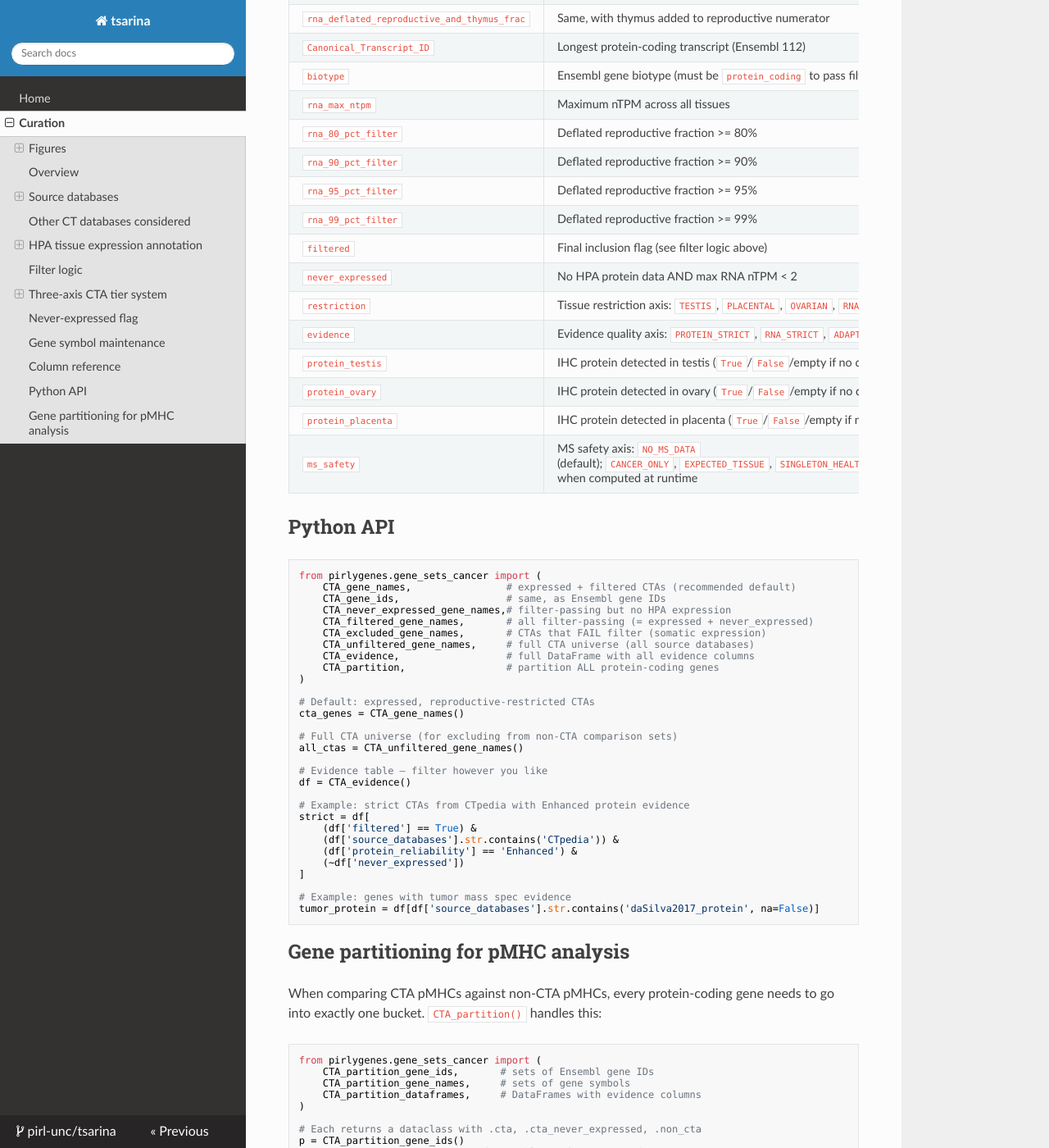
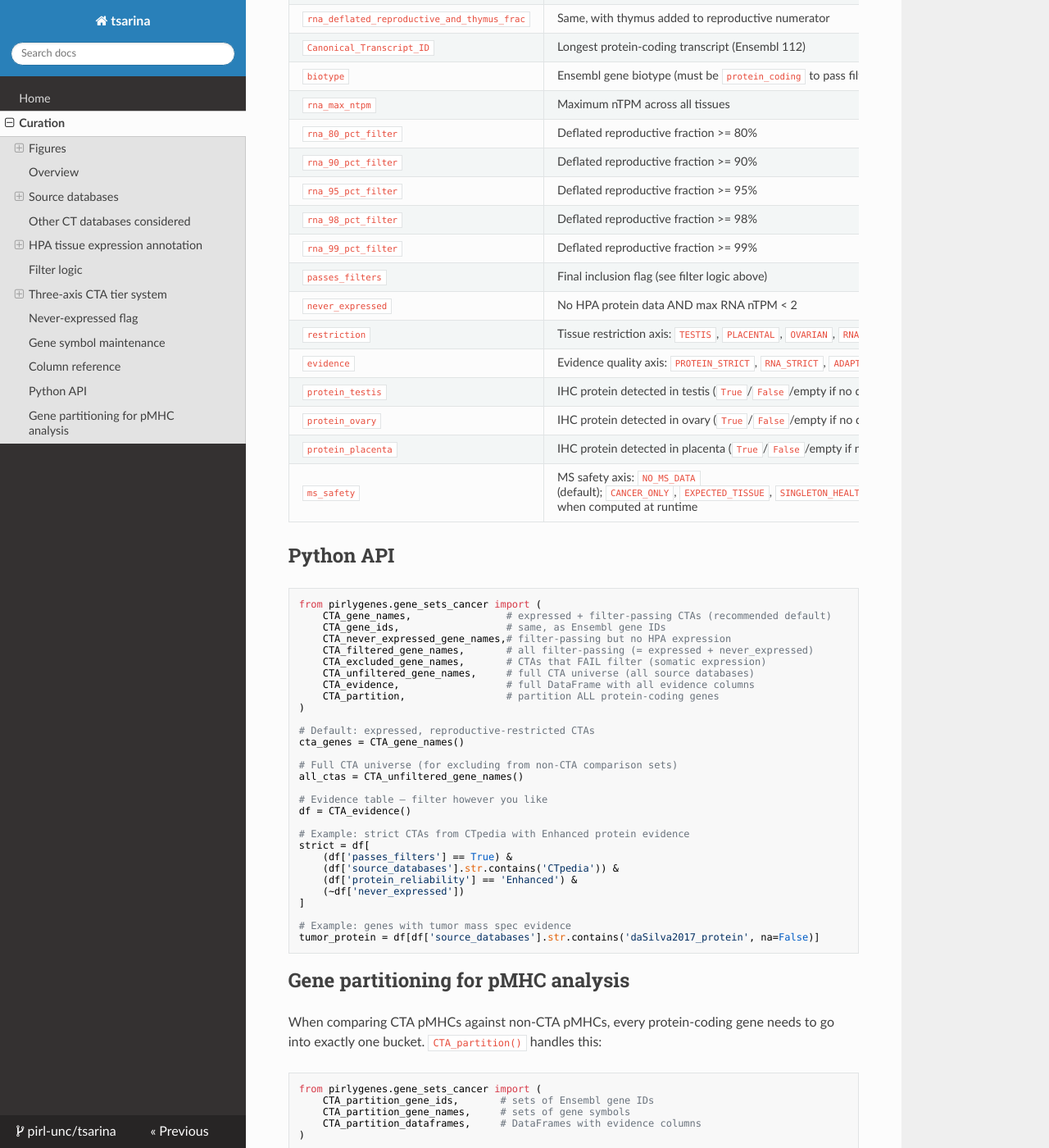
Before and after one commit to pirl-unc/tsarina, an MkDocs documentation site: the page built from docs/curation.md, in a window 1280 px wide and 1400 px high, scrolled down 10405 px. Shown: the whole window at 82% size. Built offline with MkDocs 1.6.1, drawn with Linux system fonts in a browser that asks for light colours; nearby versions of some CDN libraries; some of the changed text lies outside the part shown.

Commit message:
Relax CTA filter threshold and rename inclusion column (#51)

````diff
--- a/docs/curation.md
+++ b/docs/curation.md
@@ -130,14 +130,17 @@
 
 ## Filter logic
 
-The `filtered` column uses tiered deflated RNA reproductive fraction thresholds that scale with protein data confidence. Higher-confidence protein data in reproductive tissues provides corroborating evidence, allowing a more permissive RNA threshold:
+The `passes_filters` column uses tiered deflated RNA reproductive fraction
+thresholds that scale with protein data confidence. Higher-confidence protein
+data in reproductive tissues provides corroborating evidence, allowing a more
+permissive RNA threshold:
 
 | Protein evidence | Required deflated RNA fraction |
 |---|---|
 | Enhanced (orthogonal validation) + reproductive only | >= 80% |
 | Supported (consistent characterization) + reproductive only | >= 90% |
 | Approved (basic validation) + reproductive only | >= 95% |
-| Uncertain or no protein data available | >= 99% |
+| Uncertain or no protein data available | >= 98% |
 
 **Additional filter criteria**:
 - Gene must be protein-coding (Ensembl biotype = `protein_coding`)
@@ -146,7 +149,9 @@
 
 ## Three-axis CTA tier system
 
-Every filtered CTA gene is classified along three independent axes: **restriction** (what tissues), **evidence** (how confident), and **ms_safety** (MS evidence in healthy tissue).
+Every filter-passing CTA gene is classified along three independent axes:
+**restriction** (what tissues), **evidence** (how confident), and
+**ms_safety** (MS evidence in healthy tissue).
 
 ### Axis 1: `restriction` — tissue restriction category
 
@@ -281,8 +286,9 @@
 | `rna_80_pct_filter` | Deflated reproductive fraction >= 80% |
 | `rna_90_pct_filter` | Deflated reproductive fraction >= 90% |
 | `rna_95_pct_filter` | Deflated reproductive fraction >= 95% |
+| `rna_98_pct_filter` | Deflated reproductive fraction >= 98% |
 | `rna_99_pct_filter` | Deflated reproductive fraction >= 99% |
-| `filtered` | Final inclusion flag (see filter logic above) |
+| `passes_filters` | Final inclusion flag (see filter logic above) |
 | `never_expressed` | No HPA protein data AND max RNA nTPM < 2 |
 | `restriction` | Tissue restriction axis: `TESTIS`, `PLACENTAL`, `OVARIAN`, `RNA_ONLY`, or empty |
 | `evidence` | Evidence quality axis: `PROTEIN_STRICT`, `RNA_STRICT`, `ADAPTIVE`, `NEVER_EXPRESSED`, or empty |
@@ -295,7 +301,7 @@
 
 ```python
 from pirlygenes.gene_sets_cancer import (
-    CTA_gene_names,                # expressed + filtered CTAs (recommended default)
+    CTA_gene_names,                # expressed + filter-passing CTAs (recommended default)
     CTA_gene_ids,                  # same, as Ensembl gene IDs
     CTA_never_expressed_gene_names,# filter-passing but no HPA expression
     CTA_filtered_gene_names,       # all filter-passing (= expressed + never_expressed)
@@ -316,7 +322,7 @@
 
 # Example: strict CTAs from CTpedia with Enhanced protein evidence
 strict = df[
-    (df['filtered'] == True) &
+    (df['passes_filters'] == True) &
     (df['source_databases'].str.contains('CTpedia')) &
     (df['protein_reliability'] == 'Enhanced') &
     (~df['never_expressed'])
--- a/tsarina/version.py
+++ b/tsarina/version.py
@@ -10,4 +10,4 @@
 # See the License for the specific language governing permissions and
 # limitations under the License.
 
-__version__ = "1.2.13"
+__version__ = "1.2.14"
````
Also changed, not shown: other parts of docs/curation.md (+1 -1 lines), README.md (+6 -5 lines), docs/index.md (+5 -4 lines), tasks/lessons.md (+1 -0 lines), tasks/todo.md (+35 -0 lines), 12 other files.
